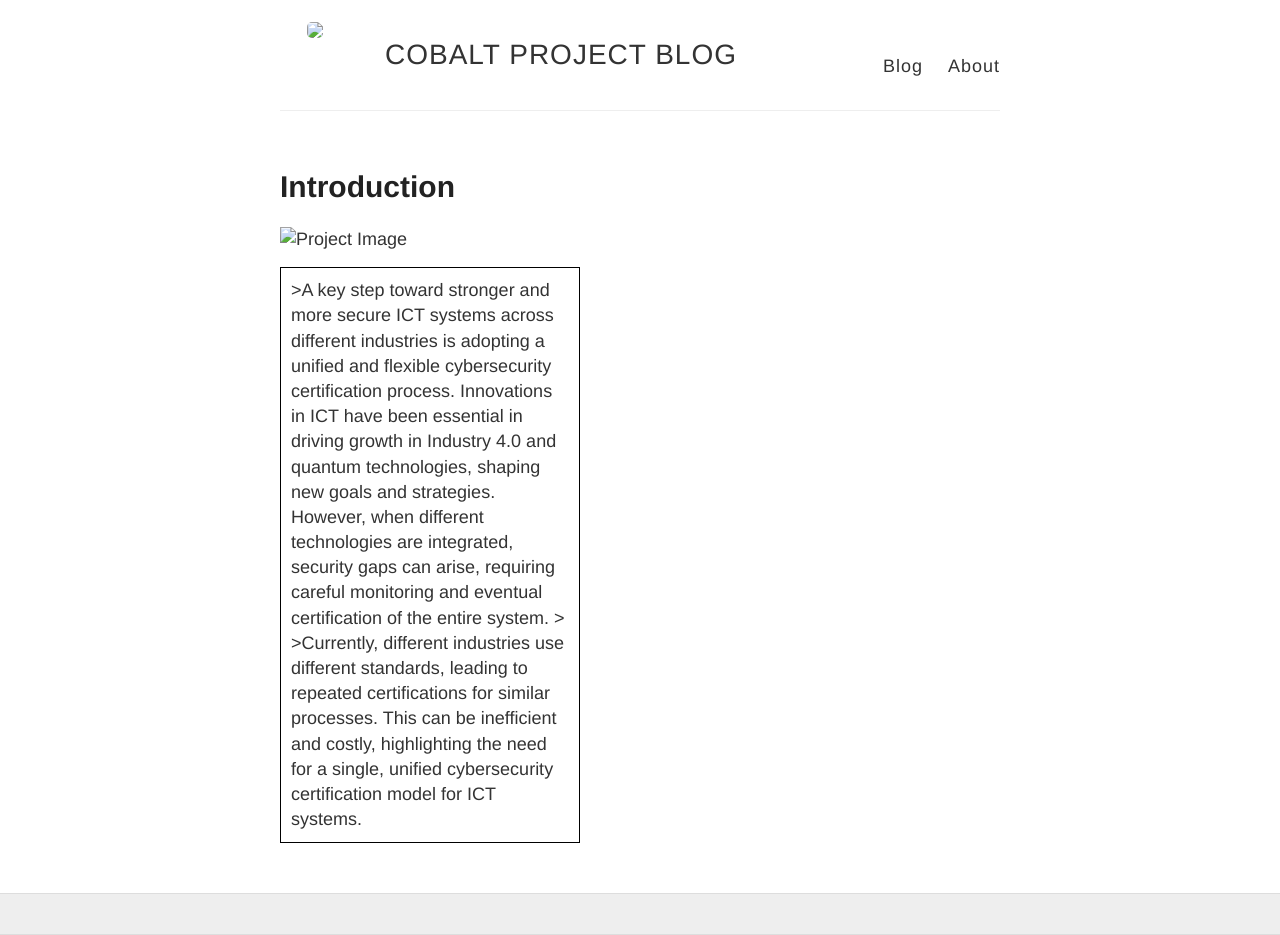
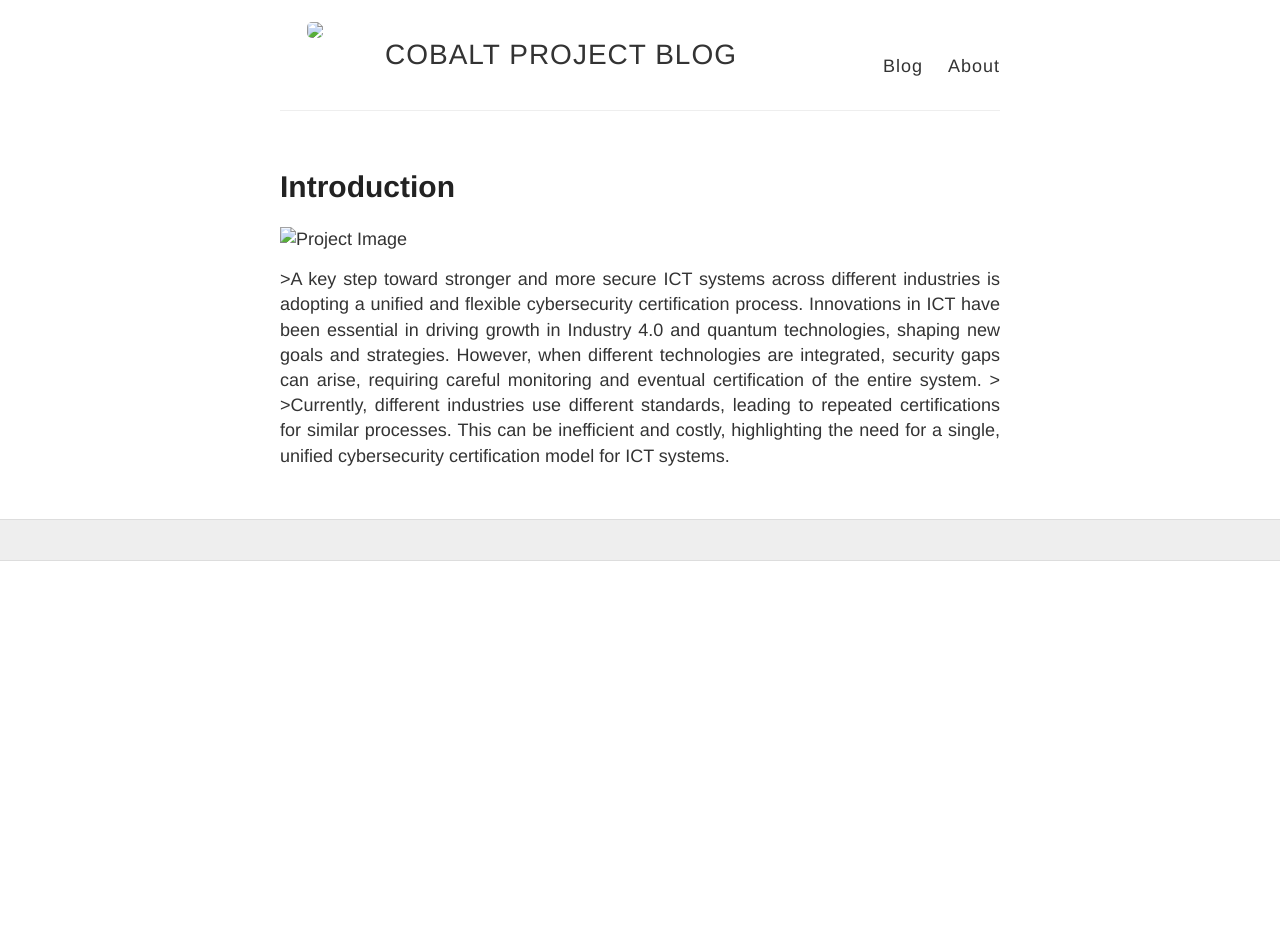
Before and after one commit to akramitsiani/COBALTBlog, a Jekyll site: the page built from _posts/2020-2-1-Posts.md, in a window 1280 px wide. Built offline with Jekyll 4.4.1, drawn with Linux system fonts in a browser that asks for light colours; after the commit the page ends 900 px from its top, so only the background shows below that.

Commit message:
Update 2020-2-1-Posts.md

```diff
--- a/_posts/2020-2-1-Posts.md
+++ b/_posts/2020-2-1-Posts.md
@@ -6,7 +6,7 @@ title: Introduction
 
 
 <img src="./images/intro.jpg" alt="Project Image" style="width: 100%; height: auto;">
-<div style="border:1px solid black; padding:10px; width:300px;">
+<div style="text-align: justify;">
 >A key step toward stronger and more secure ICT systems across different industries is adopting a unified and flexible cybersecurity certification process. Innovations in ICT have been essential in driving growth in Industry 4.0 and quantum technologies, shaping new goals and strategies. However, when different technologies are integrated, security gaps can arise, requiring careful monitoring and eventual certification of the entire system.
 >
 >Currently, different industries use different standards, leading to repeated certifications for similar processes. This can be inefficient and costly, highlighting the need for a single, unified cybersecurity certification model for ICT systems.
```
